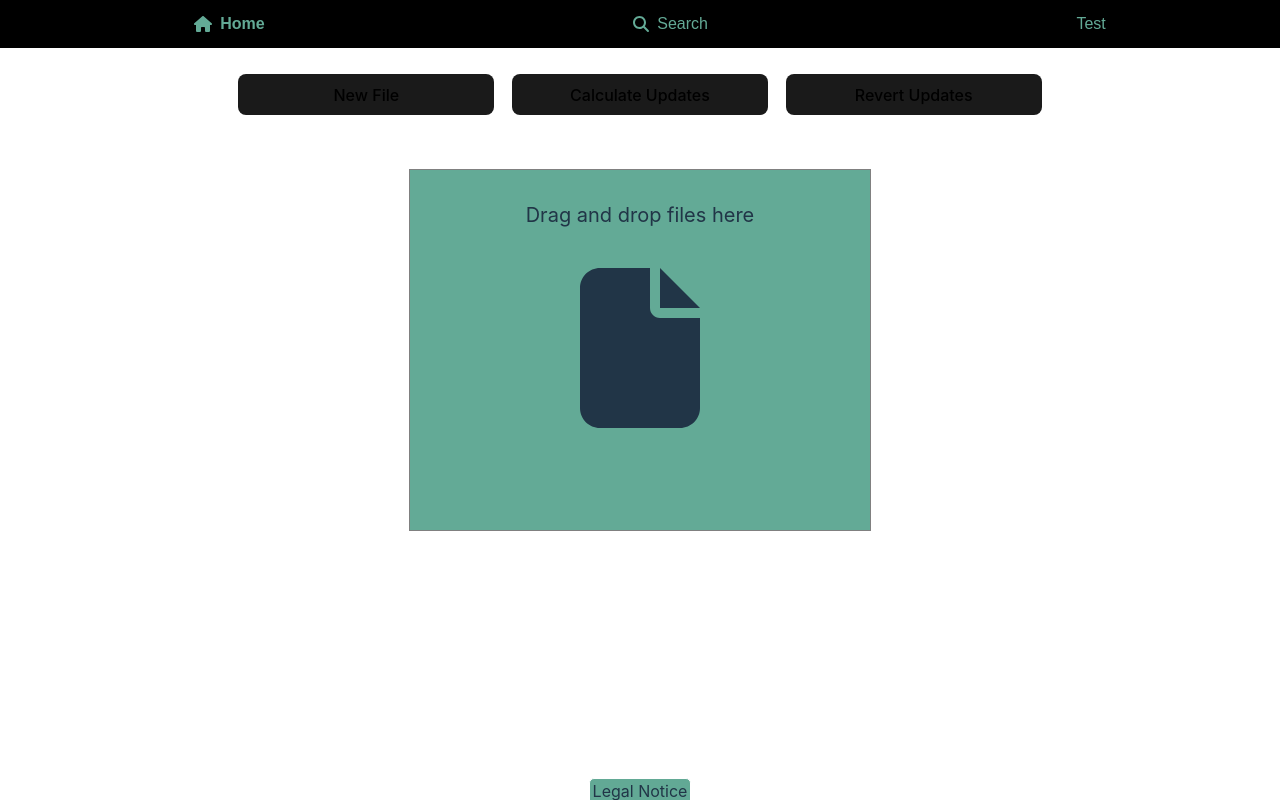
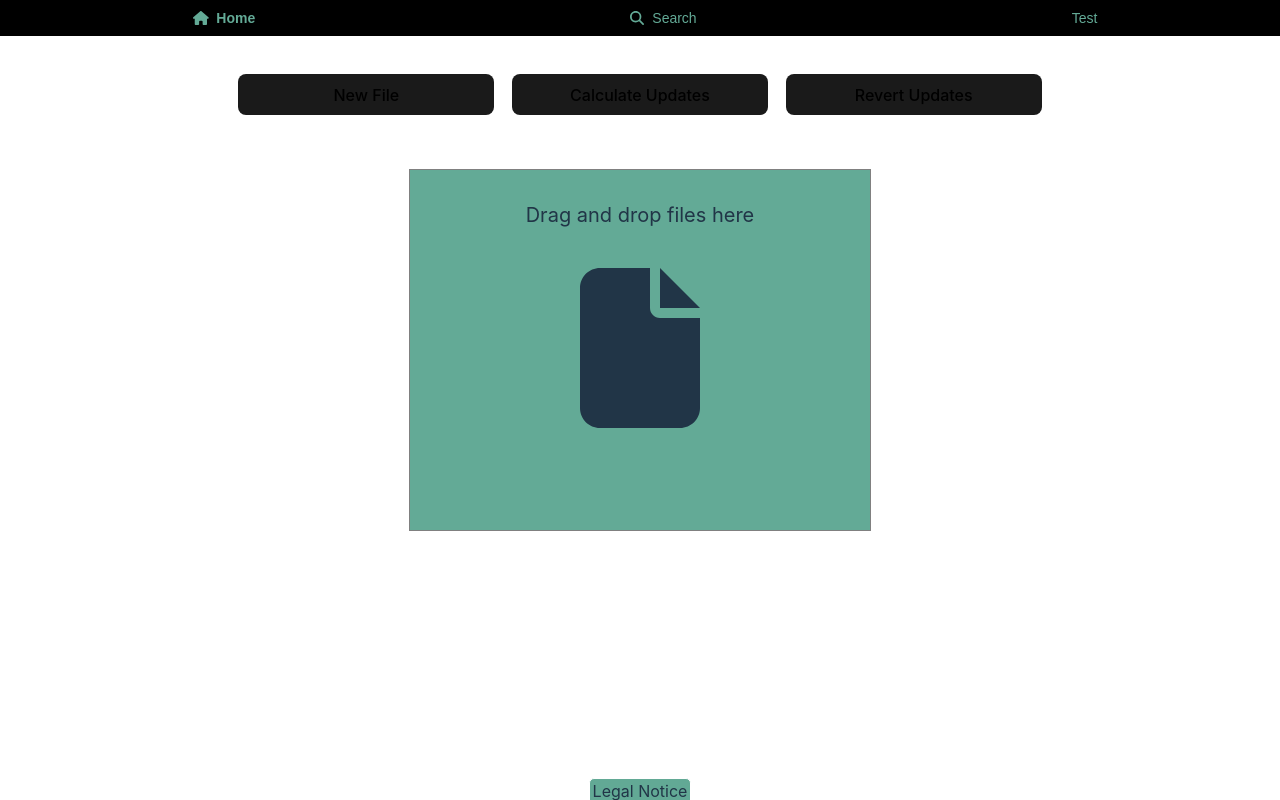
Before and after one commit to fraunhofer-iem/Technical-Lag-Frontend, a React (Vite) app: page / in a window 1280 px wide. Built offline with nearby package versions, Linux system fonts and the light colour scheme.

Commit message:
Changed size of header to be thinner

```diff
--- a/src/header/header.css
+++ b/src/header/header.css
@@ -2,7 +2,7 @@
     display: flex;
     justify-content: space-around;
     background-color: black;
-    padding: 10px;
+    padding: 5px;
     position: fixed;
     top: 0;
     left: 0;
@@ -14,7 +14,7 @@
     background-color: transparent;
     border: none;
     cursor: pointer;
-    font-size: 16px;
+    font-size: 14px;
     padding: 5px 10px;
     outline: none;
     color: #63aa96;
```
